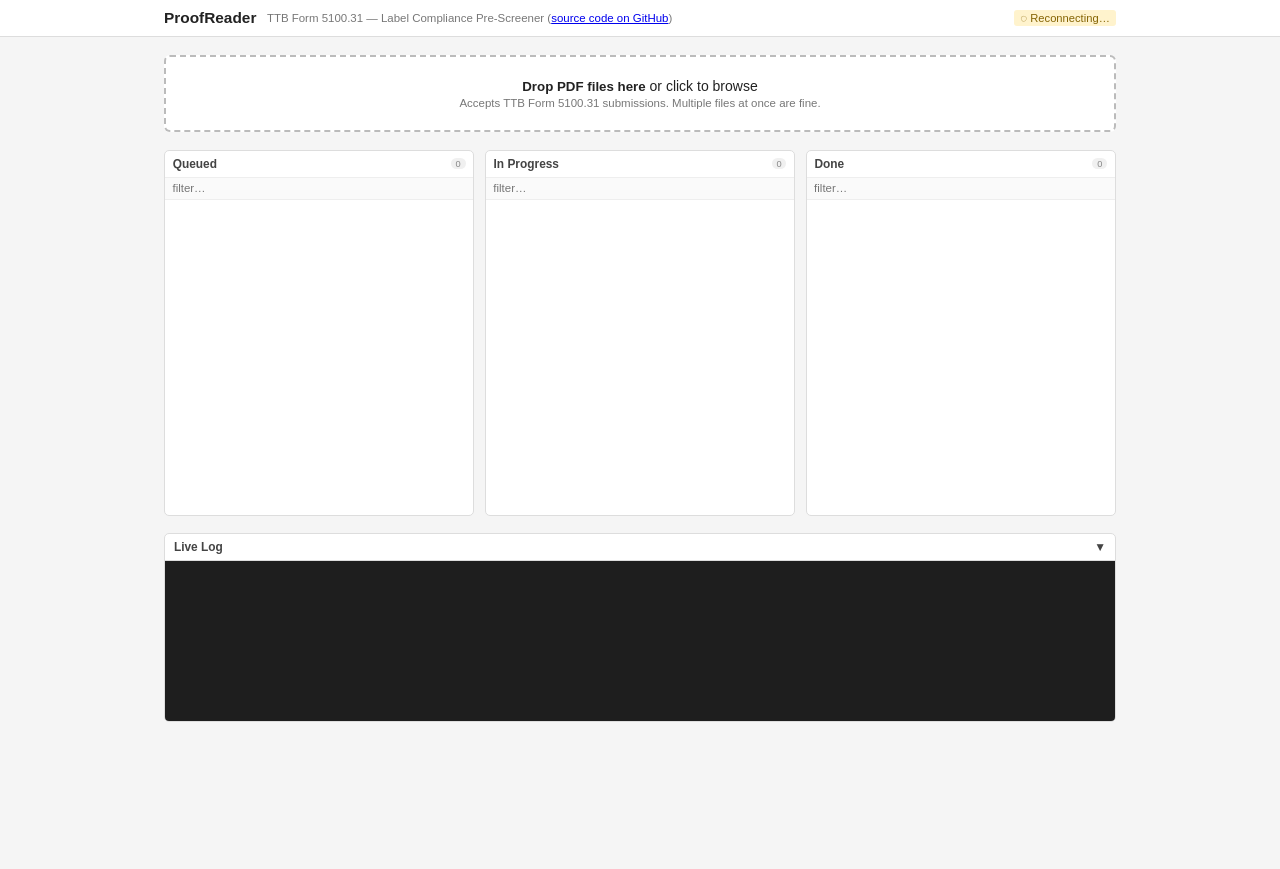
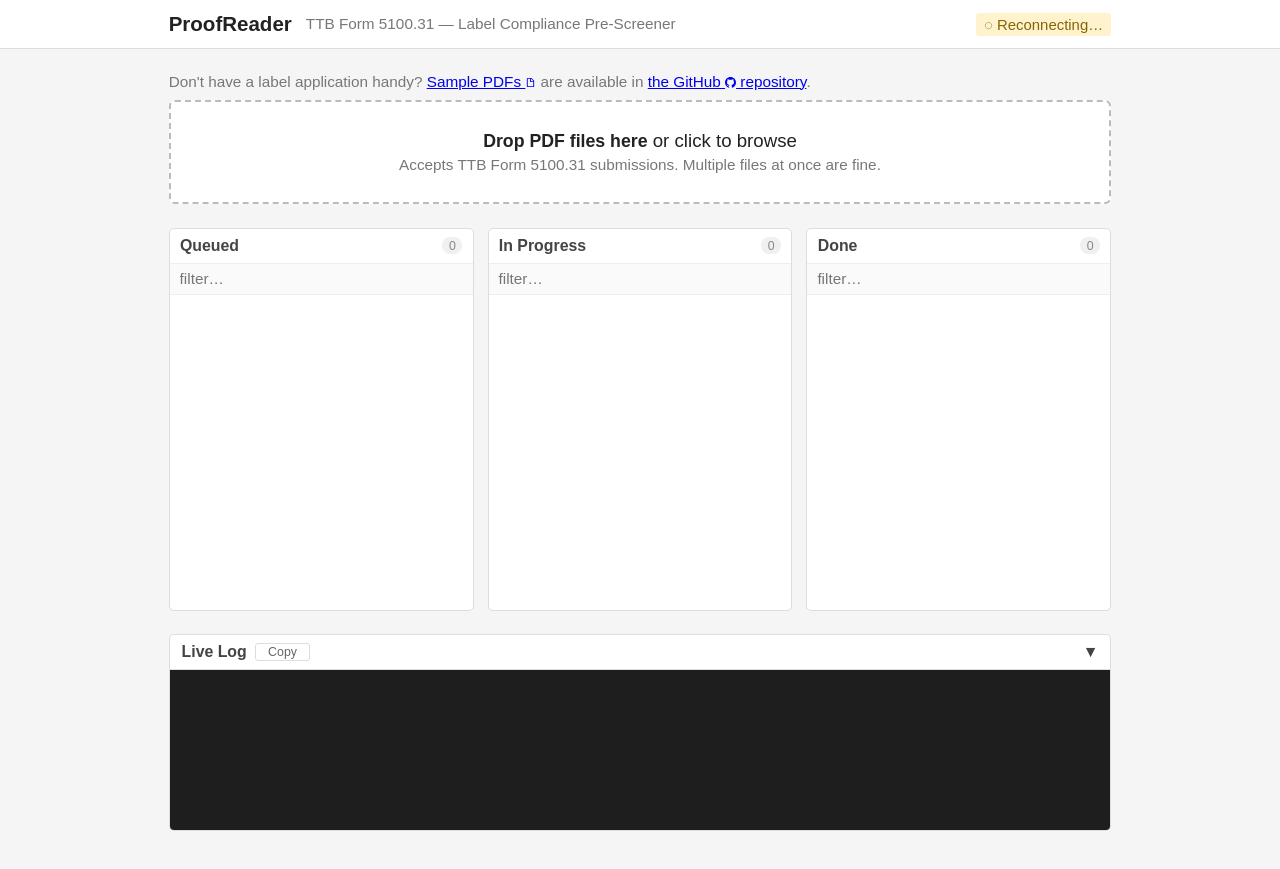
Before and after one commit to mbogosian/prototype-858700600, a plain HTML site: page static/index.html in a window 1280 px wide. Before the commit the page ends 800 px from the top, so only its background shows below. Drawn offline with Linux system fonts and the light colour scheme; no server answers.

Commit message:
Adds link to sample data in demo. Clarifies testing gap in README.

```diff
--- a/static/index.html
+++ b/static/index.html
@@ -9,7 +9,7 @@
 
 body {
   font-family: sans-serif;
-  font-size: 14px;
+  font-size: 14pt;
   color: #222;
   background: #f5f5f5;
 }
@@ -280,6 +280,22 @@ header .sub { font-size: 0.82em; color: #777; flex: 1; }
   color: #444;
 }
 .log-toggle:hover  { background: #fafafa; }
+.log-toggle-left   { display: flex; align-items: center; gap: 0.5em; }
+.btn-log-copy {
+  font-size: 0.78em;
+  font-weight: normal;
+  padding: 0.1em 0;
+  width: 4.5em;
+  text-align: center;
+  border: 1px solid #ddd;
+  border-radius: 3px;
+  background: #fff;
+  color: #666;
+  cursor: pointer;
+  line-height: inherit;
+}
+.btn-log-copy:hover  { background: #f0f0f0; color: #222; }
+.btn-log-copy.copied { background: #d4edda; border-color: #b8dfc5; color: #155724; }
 .log-body {
   height: 160px;
   overflow-y: auto;
@@ -323,13 +339,20 @@ header .sub { font-size: 0.82em; color: #777; flex: 1; }
     <h1>ProofReader</h1>
     <span class="sub">
       TTB Form 5100.31 — Label Compliance Pre-Screener
-      (<a href="https://github.com/mbogosian/prototype-858700600" target="_blank">source code on GitHub</a>)
     </span>
     <span class="conn-status conn-warn" id="connStatus">◌ Connecting…</span>
   </div>
 </header>
 
 <div class="page">
+
+  <!-- Sample data notice -->
+  <p style="font-size:0.82em; color:#777; margin-bottom:0.6em;">
+    Don't have a label application handy?
+    <a href="https://github.com/mbogosian/prototype-858700600/tree/main/tests/sample_applications" target="_blank" rel="noopener">Sample PDFs <svg aria-hidden="true" xmlns="http://www.w3.org/2000/svg" viewBox="0 0 24 24" width="11" height="11" fill="currentColor" style="vertical-align:middle;margin-bottom:1px"><path d="M14 2H6a2 2 0 0 0-2 2v16a2 2 0 0 0 2 2h12a2 2 0 0 0 2-2V8l-6-6zm-1 1.5L18.5 9H13V3.5zM6 20V4h5v7h7v9H6z"/></svg></a>
+    are available in
+    <a href="https://github.com/mbogosian/prototype-858700600" target="_blank" rel="noopener">the GitHub <svg aria-hidden="true" xmlns="http://www.w3.org/2000/svg" viewBox="0 0 24 24" width="11" height="11" fill="currentColor" style="vertical-align:middle;margin-bottom:1px"><path d="M12 0C5.37 0 0 5.37 0 12c0 5.3 3.438 9.8 8.205 11.385.6.113.82-.258.82-.577v-2.234c-3.338.726-4.033-1.416-4.033-1.416-.546-1.387-1.333-1.756-1.333-1.756-1.09-.745.083-.729.083-.729 1.205.084 1.839 1.237 1.839 1.237 1.07 1.834 2.807 1.304 3.492.997.107-.775.418-1.305.762-1.604-2.665-.305-5.467-1.334-5.467-5.931 0-1.311.469-2.381 1.236-3.221-.124-.303-.535-1.524.117-3.176 0 0 1.008-.322 3.301 1.23A11.51 11.51 0 0 1 12 5.803c1.02.005 2.047.138 3.006.404 2.291-1.552 3.297-1.23 3.297-1.23.653 1.653.242 2.874.118 3.176.77.84 1.235 1.911 1.235 3.221 0 4.609-2.807 5.624-5.479 5.921.43.372.823 1.102.823 2.222v3.293c0 .319.192.694.801.576C20.566 21.797 24 17.3 24 12c0-6.63-5.37-12-12-12z"/></svg> repository</a>.
+  </p>
 
   <!-- Upload zone -->
   <div class="upload-zone" id="uploadZone">
@@ -372,7 +395,10 @@ header .sub { font-size: 0.82em; color: #777; flex: 1; }
   <!-- Log panel -->
   <div class="log-panel">
     <div class="log-toggle" id="logToggle">
-      <span>Live Log</span>
+      <span class="log-toggle-left">
+        <span>Live Log</span>
+        <button class="btn-log-copy" id="logCopy" title="Copy log to clipboard">Copy</button>
+      </span>
       <span id="logArrow">▼</span>
     </div>
     <div class="log-body" id="logBody"></div>
@@ -703,6 +729,19 @@ document.getElementById("logToggle").addEventListener("click", () => {
   document.getElementById("logArrow").textContent = collapsed ? "▶" : "▼";
 });
 
+document.getElementById("logCopy").addEventListener("click", (e) => {
+  e.stopPropagation(); // prevent toggling the panel
+  const text = Array.from(logBody.querySelectorAll(".log-line"))
+    .map(el => el.textContent)
+    .join("\n");
+  navigator.clipboard.writeText(text).then(() => {
+    const btn = document.getElementById("logCopy");
+    btn.textContent = "Copied!";
+    btn.classList.add("copied");
+    setTimeout(() => { btn.textContent = "Copy"; btn.classList.remove("copied"); }, 1500);
+  });
+});
+
 // ── Thumbnail hover preview ───────────────────────────────────────────────────
 
 const thumbPreview     = document.getElementById("thumb-preview");
```
Also changed, not shown: 1 other file.
